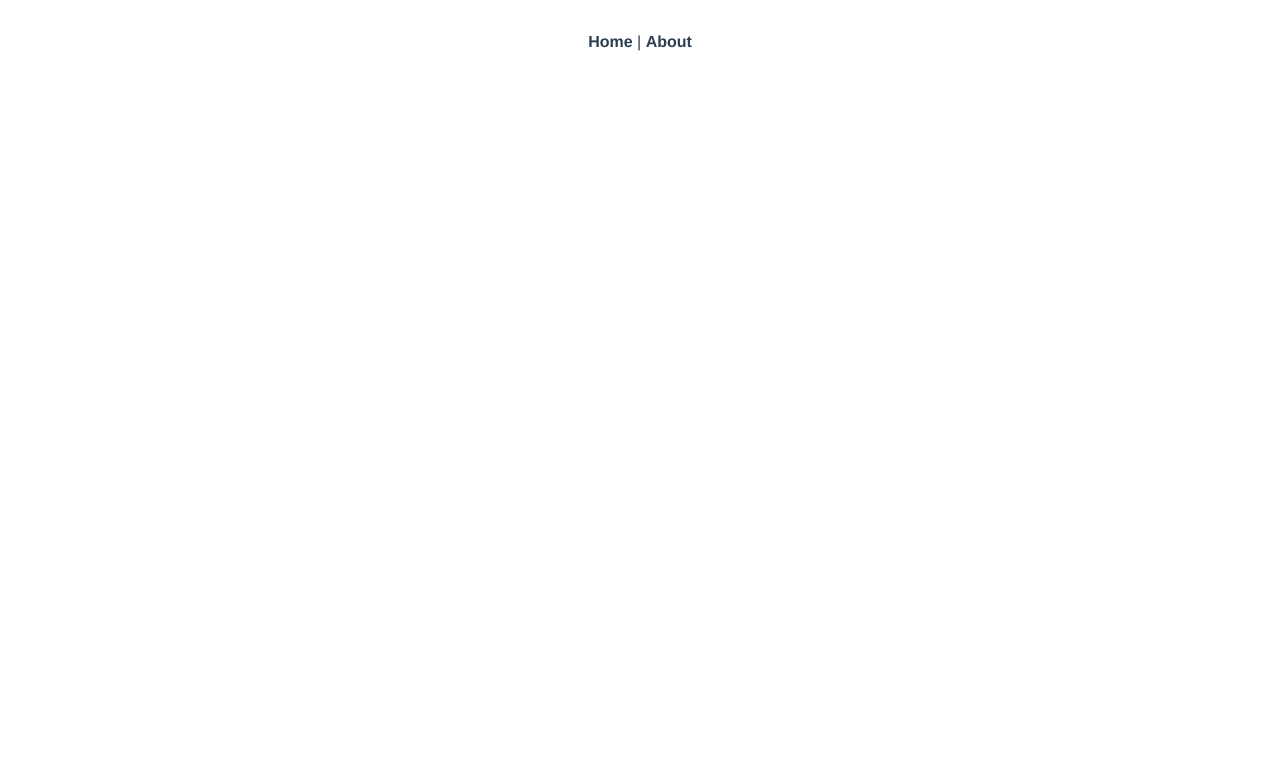
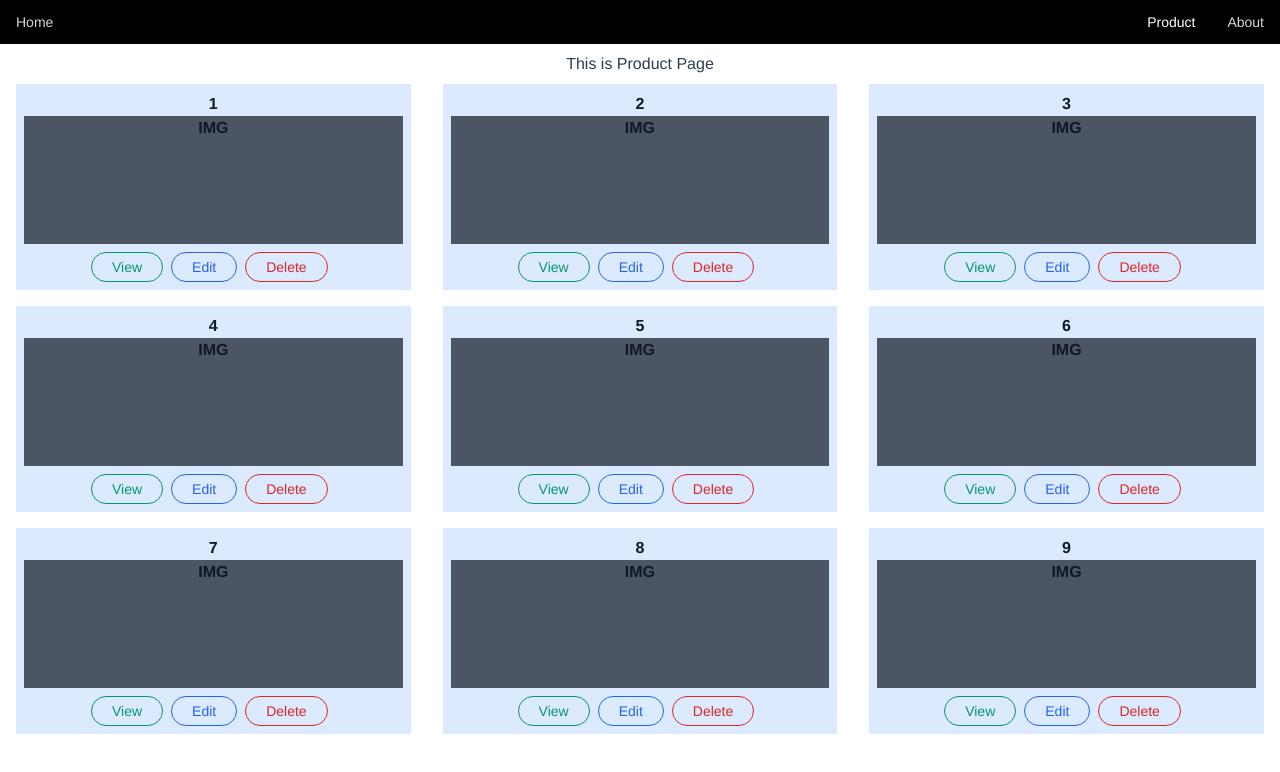
Before and after one commit to kakajj/front-end-vuejs, a Vue app: page /product in a window 1280 px wide. Before the commit this address had no page. Shown: the top 772 px of the page. Built offline with nearby package versions, Linux system fonts and the light colour scheme.

Commit message:
CREATE Product.vue, fix Home.vue,NavBar

```diff
--- a/src/App.vue
+++ b/src/App.vue
@@ -1,9 +1,6 @@
 <template>
-  <div id="nav">
-    <router-link to="/">Home</router-link> |
-    <router-link to="/about">About</router-link>
-  </div>
-  <router-view/>
+    <nav-bar></nav-bar>
+    <router-view/>
 </template>
 
 <style>
@@ -15,16 +12,5 @@
   color: #2c3e50;
 }
 
-#nav {
-  padding: 30px;
-}
 
-#nav a {
-  font-weight: bold;
-  color: #2c3e50;
-}
-
-#nav a.router-link-exact-active {
-  color: #42b983;
-}
 </style>
--- /dev/null
+++ b/src/components/NavBar.vue
@@ -0,0 +1,33 @@
+<template>
+  <nav class="menu-bar">
+    <div class="group">
+       <router-link  to="/" class="item-home">Home</router-link>
+    </div>
+    <div class="group">
+        <router-link to="/product" class="item">Product</router-link>
+        <router-link to="/about" class="item">About</router-link>
+    </div>
+  </nav>
+</template>
+
+<script>
+export default {
+  setup() {},
+};
+</script>
+
+<style scoped>
+.menu-bar {
+    @apply bg-black  flex justify-between box-border mb-2
+}
+.item, .item-home{
+    @apply text-gray-300 bg-transparent text-sm inline-block box-border py-3 px-4
+}
+.item:hover,item-home:hover{
+    @apply bg-gray-900
+}
+
+nav a.router-link-exact-active {
+  color: white;
+}
+</style>
--- a/src/main.js
+++ b/src/main.js
@@ -2,5 +2,9 @@ import { createApp } from 'vue'
 import App from './App.vue'
 import router from './router'
 import './assets/tailwind.css'
+import NavBar from './components/NavBar.vue'
 
-createApp(App).use(router).mount('#app')
+const app = createApp(App)
+app.component('nav-bar',NavBar)
+// app.component('base-input',BaseInput)
+app.use(router).mount('#app')
--- a/src/router/index.js
+++ b/src/router/index.js
@@ -14,6 +14,14 @@ const routes = [
     // this generates a separate chunk (about.[hash].js) for this route
     // which is lazy-loaded when the route is visited.
     component: () => import(/* webpackChunkName: "about" */ '../views/About.vue')
+  },
+  {
+    path: '/product',
+    name: 'Product',
+    // route level code-splitting
+    // this generates a separate chunk (about.[hash].js) for this route
+    // which is lazy-loaded when the route is visited.
+    component: () => import(/* webpackChunkName: "product" */ '../views/Product.vue')
   }
 ]
 
--- a/src/views/Home.vue
+++ b/src/views/Home.vue
@@ -1,7 +1,10 @@
 <template>
   <div class="home">
-    <h1>สวัสดีไอพวกเหี้ย</h1>
-    <img alt="Vue logo" src="../assets/ped.png">
+    <div class="greeting">
+      <h1>ยินดีต้อนรับ</h1>
+     <button type="button" class="btn"
+     @click="go">Enter Website</button>
+    </div>
 
   </div>
 </template>
@@ -12,11 +15,22 @@
 
 export default {
   name: 'Home',
+  methods:{
+    go(){
+      this.$router.push('Product')
+    }
+  }
 }
 </script>
 
 <style scoped>
+.greeting{
+  @apply mt-52
+}
 img {
   @apply max-w-sm mx-auto
 }
+.btn{
+  @apply m-2 focus:outline-none text-gray-900 text-sm py-2.5 px-5 rounded-md hover:bg-gray-200
+}
 </style>
--- /dev/null
+++ b/src/views/Product.vue
@@ -0,0 +1,57 @@
+<template>
+  <div>
+    <h1>This is Product Page</h1>
+    <div class="flexbox">
+      <div class="item" v-for="p in productList" :key="p">
+        <div class="content">
+          <p>{{ p }}</p>
+          <div class="blank-img">IMG</div>
+          <div class="btn">
+            <button class="btn-view">View</button>
+            <button class="btn-edit">Edit</button>
+            <button class="btn-delete">Delete</button>
+        </div>
+        </div>
+
+      </div>
+    </div>
+  </div>
+</template>
+
+<script>
+export default {
+  data() {
+      return {
+         productList: [1,2,3,4,5,6,7,8,9]
+      }
+  },
+};
+</script>
+
+<style scoped>
+.flexbox{
+    @apply flex flex-row flex-wrap justify-start items-stretch box-border mt-2
+}
+.item{
+    width: 33.33%;
+    @apply box-border mb-4 px-4
+}
+.blank-img{
+    @apply bg-gray-600 w-full h-32
+}
+.content{
+    @apply text-gray-900 bg-blue-100 font-semibold text-center box-border h-full p-2
+}
+.btn{
+    @apply flex justify-center text-sm inline-block
+}
+.btn-view{
+    @apply mr-2 mt-2 focus:outline-none text-green-600 text-sm py-1 px-5 rounded-full border border-green-600 hover:bg-green-50
+}
+.btn-edit{
+    @apply mr-2 mt-2 focus:outline-none text-blue-600 text-sm py-1 px-5 rounded-full border border-blue-600 hover:bg-blue-50
+}
+.btn-delete{
+    @apply mr-2 mt-2 focus:outline-none text-red-600 text-sm py-1 px-5 rounded-full border border-red-600 hover:bg-red-50
+}
+</style>
```
Also changed, not shown: src/assets/homebg.jpg (added), 1 other file (tests, documents, lock files or other folders).
